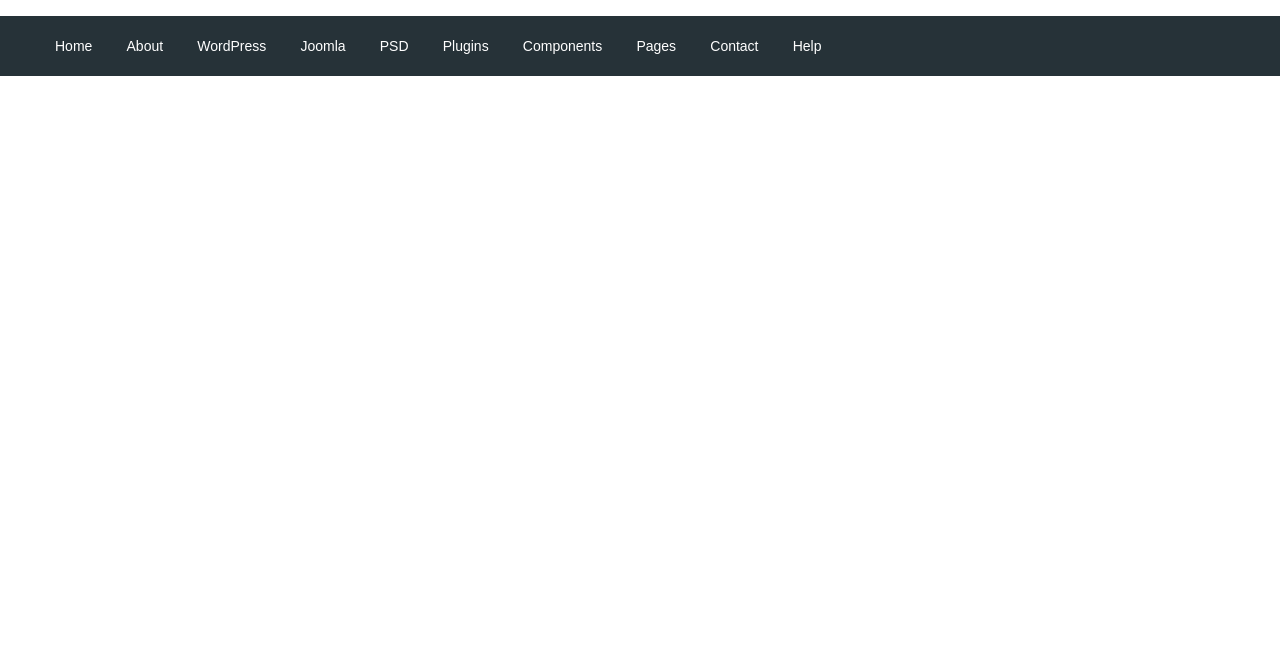
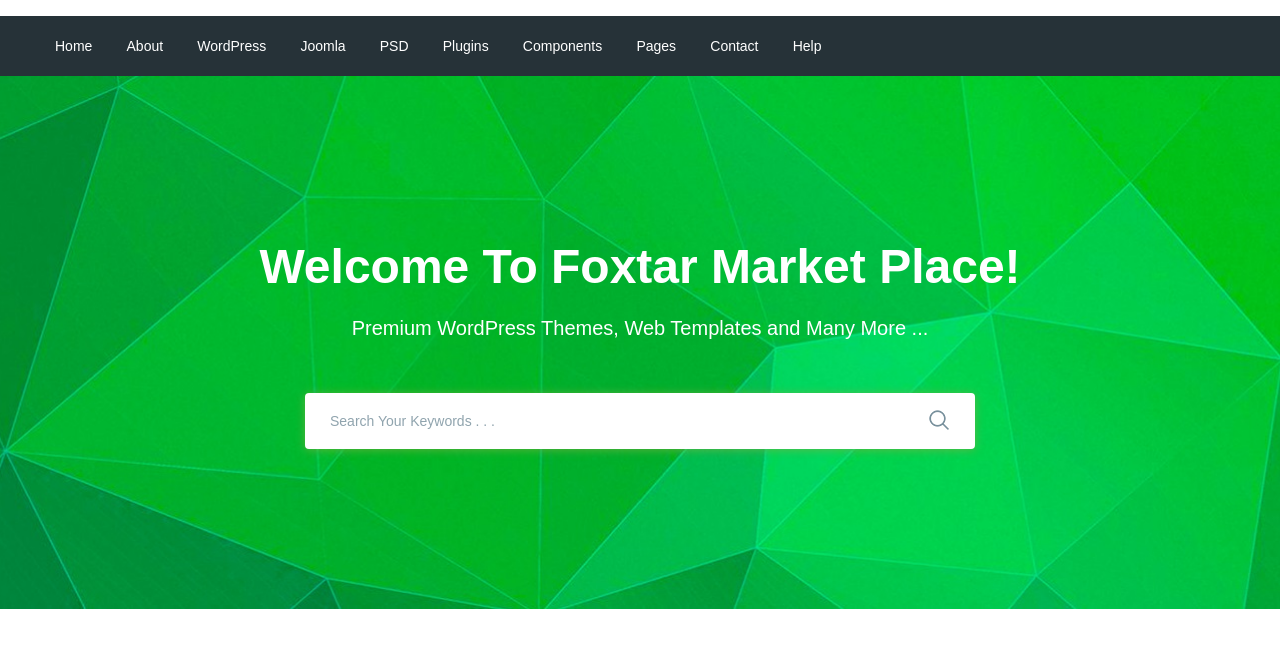
Before and after one commit to YanG-6668/moderno-M_P, a website: page app/index.html in a window 1280 px wide. Shown: the part 74-722 px from the top of the page. Drawn offline with nearby package versions, Linux system fonts and the light colour scheme; files that its build step writes are made by us from their sources.

Commit message:
search section

```diff
--- a/app/index.html
+++ b/app/index.html
@@ -56,6 +56,27 @@
         </div>
     </header>
 
+    <section class="search" style="background-image: url(../images/search-bg.jpg);">
+        <div class="container">
+            <div class="search__inner">
+                <div class="search__inner-title">
+                    Welcome To Foxtar Market Place!
+                </div>
+                <div class="search__inner-text">
+                    Premium WordPress Themes, Web Templates and Many More ...
+                </div>
+                <div class="search__inner-form">
+                    <form>
+                        <input type="text" placeholder="Search Your Keywords . . ." required>
+                        <button type="submit">
+                            <img src="images/icons/search.png" alt="">
+                        </button>
+                    </form>
+                </div>
+            </div>
+        </div>
+    </section>
+
 
     <script src="https://ajax.googleapis.com/ajax/libs/jquery/3.4.1/jquery.min.js"></script>
     <script src="js/libs.min.js"></script>
--- a/app/scss/style.scss
+++ b/app/scss/style.scss
@@ -59,3 +59,57 @@
         font-size: 14px;
     }
 }
+
+.search{
+    background-repeat: no-repeat;
+    background-size: cover;
+    background-position: center;
+    min-height: 533px;
+}
+.search__inner {
+    padding-top: 155px;
+    padding-bottom: 100px;
+    color: #fff;
+    text-align: center;
+    line-height: 72px;
+    &-title{
+        font-size: 48px;
+        font-weight: 700;
+        margin-bottom: 10px;
+    }
+    &-text{
+        margin-bottom: 50px;
+        font-size: 20px;
+        font-weight: 500;
+        line-height: 30px;
+    }
+    &-form{
+        max-width: 670px;
+        margin: 0 auto;
+        position: relative;
+        input{
+            display: block;
+            width: 100%;
+            box-shadow: 0px 1px 10px 0px rgba(124, 178, 64, 0.75);
+            border-radius: 4px;
+            height: 56px;
+            border: none;
+            font-size: 14px;
+            font-weight: 500;
+            padding-left: 25px;
+            padding-right: 60px;
+            &::placeholder{
+                color: #90a4ae;
+                font-weight: 500;
+
+            }
+        }
+        button{
+            position: absolute;
+            border: none;
+            background-color: transparent;
+            right: 20px;
+            top: 16px;
+        }
+    }
+}
```
Also changed, not shown: app/images/icons/search.png (added), app/images/search-bg.jpg (added), app/images/search-bg.png (added).
